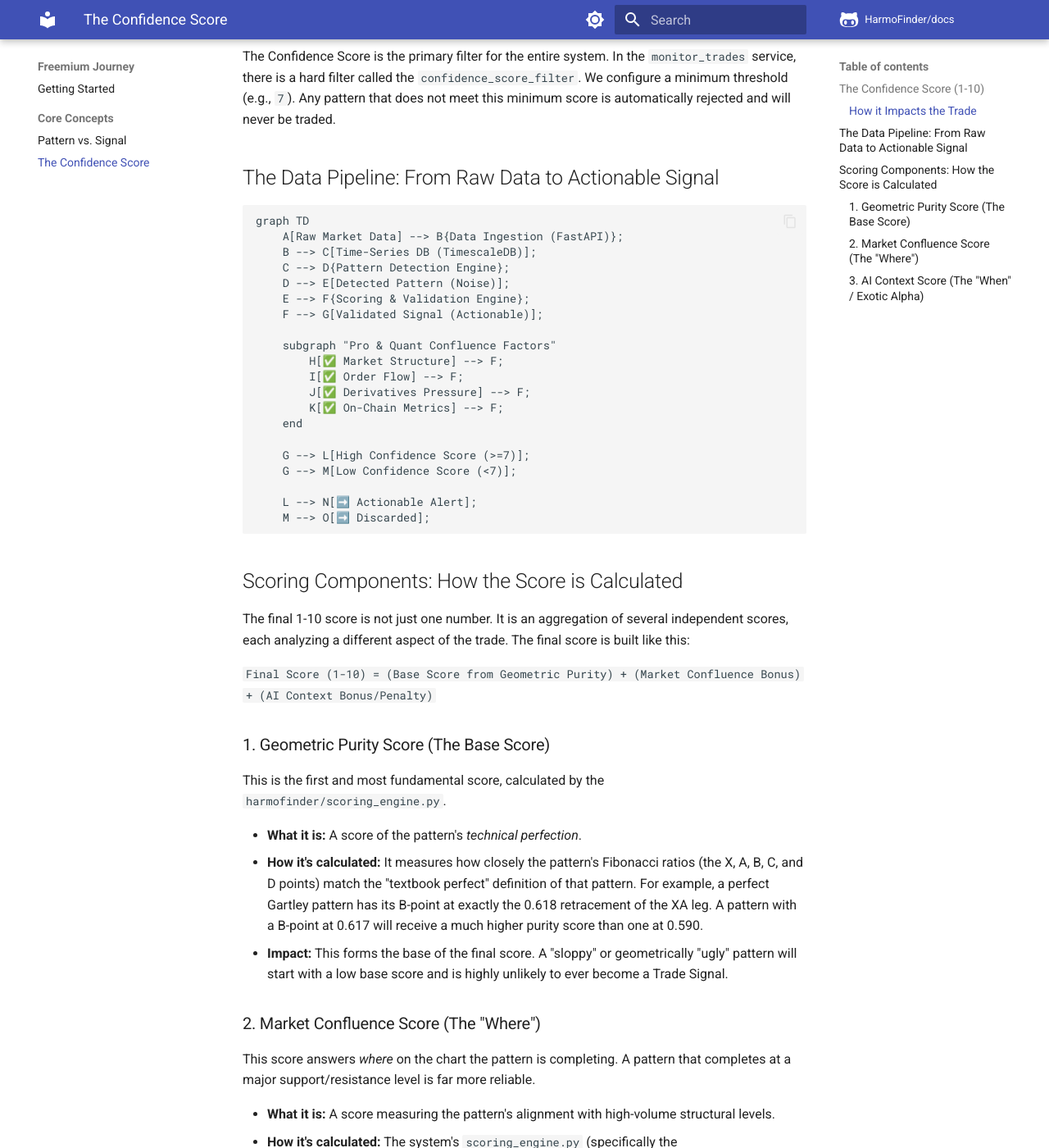
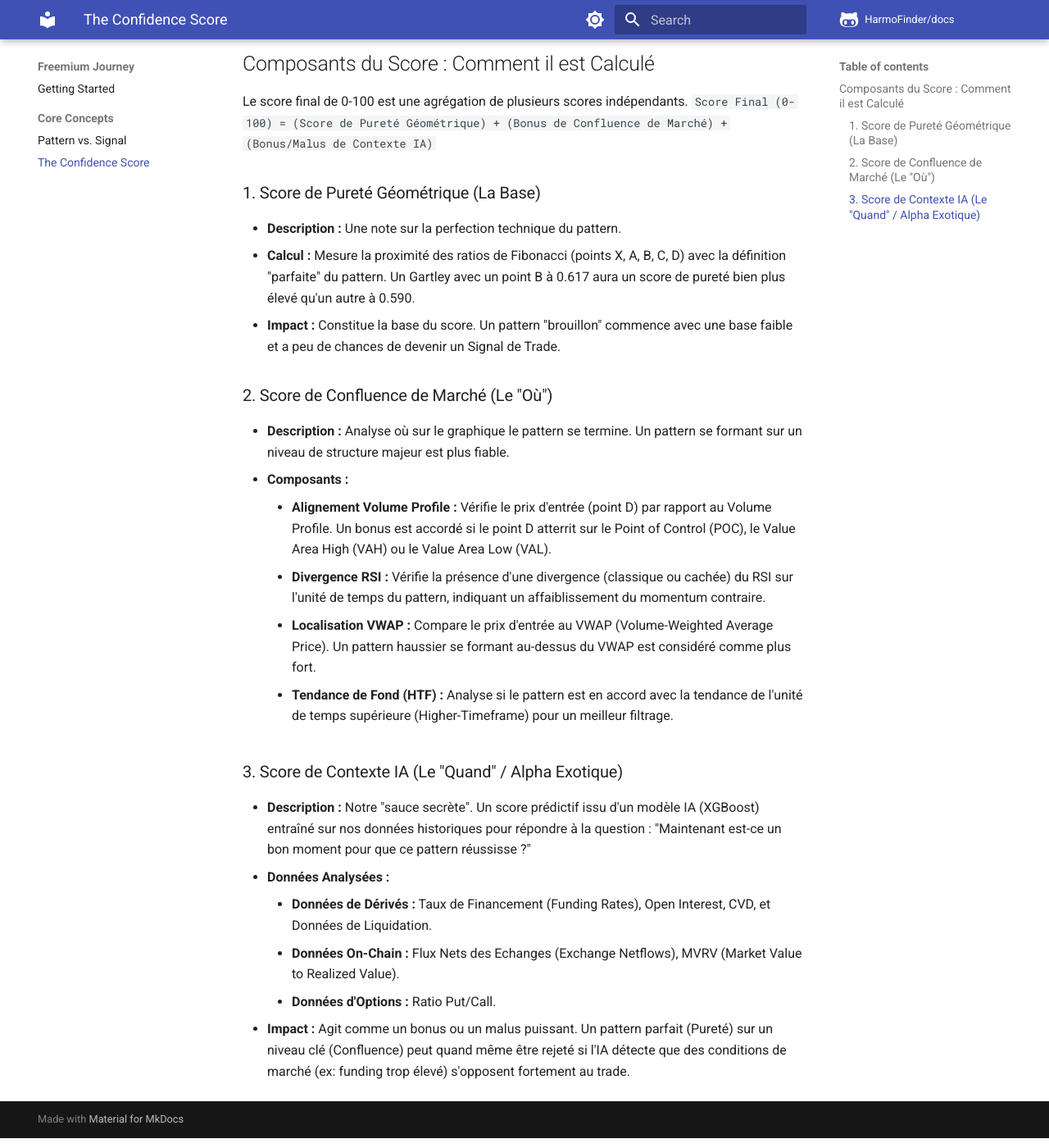
Before and after one commit to sfavato/cornerstone_trading_systems, an MkDocs documentation site: the page built from docs/core_concepts/confidence_score.md, in a window 1280 px wide and 1400 px high, scrolled down 486 px. Shown: the whole window at 82% size. Built offline with MkDocs 1.6.1 and Material for MkDocs 9.7.7, drawn with Linux system fonts in a browser that asks for light colours; comment, search, counter and statistics services are not loaded; some of the changed text lies outside the part shown.

Commit message:
docs: Align documentation with operational reality
- Standardizes the "Confidence Score" to 0-100 across the documentation.
- Adds documentation for previously undocumented features: Gann Projections, Fundamental Analysis, Pine Script Generator, and the Performance Dashboard.
- Adds a new architecture page explaining the microservices-based system.
- This brings the user documentation in line with the current state of the HarmoFinder trading system.

````diff
--- a/docs/core_concepts/confidence_score.md
+++ b/docs/core_concepts/confidence_score.md
@@ -1,74 +1,38 @@
-## The Confidence Score (1-10)
+# Le "Confidence Score" (0-100)
 
-The Confidence Score is the final, aggregated grade (from 1 to 10) that the system assigns to a pattern *after* it has been detected. It answers one question: **"What is the probability of this pattern succeeding right now, in the current market conditions?"**
+Le "Confidence Score" est la note finale et agrégée (de 0 à 100) que le système attribue à un pattern après sa détection. Il répond à une question : **"Quelle est la probabilité que ce pattern réussisse maintenant, dans les conditions de marché actuelles ?"**
 
-*   **Score 1-3:** Very low quality. Ignored.
-*   **Score 4-6:** Average quality. Ignored.
-*   **Score 7-10:** High quality, validated "Trade Signal." Passed to the execution engine.
+- **Score 0-40 :** Très faible qualité. Ignoré.
+- **Score 41-69 :** Qualité moyenne. Potentiel pour une analyse manuelle mais généralement ignoré par le bot.
+- **Score 70-100 :** Haute qualité, "Signal de Trade" validé. Transmis au moteur d'exécution.
 
-### How it Impacts the Trade
+Le seuil de 70 est notre référence par défaut, mais les utilisateurs "Pro" et "Quant" peuvent ajuster ce filtre via l'API.
 
-The Confidence Score is the primary filter for the entire system. In the `monitor_trades` service, there is a hard filter called the `confidence_score_filter`. We configure a minimum threshold (e.g., `7`). Any pattern that does not meet this minimum score is automatically rejected and will never be traded.
+## Composants du Score : Comment il est Calculé
 
-## The Data Pipeline: From Raw Data to Actionable Signal
+Le score final de 0-100 est une agrégation de plusieurs scores indépendants.
+`Score Final (0-100) = (Score de Pureté Géométrique) + (Bonus de Confluence de Marché) + (Bonus/Malus de Contexte IA)`
 
-```mermaid
-graph TD
-    A[Raw Market Data] --> B{Data Ingestion (FastAPI)};
-    B --> C[Time-Series DB (TimescaleDB)];
-    C --> D{Pattern Detection Engine};
-    D --> E[Detected Pattern (Noise)];
-    E --> F{Scoring & Validation Engine};
-    F --> G[Validated Signal (Actionable)];
+### 1. Score de Pureté Géométrique (La Base)
 
-    subgraph "Pro & Quant Confluence Factors"
-        H[✅ Market Structure] --> F;
-        I[✅ Order Flow] --> F;
-        J[✅ Derivatives Pressure] --> F;
-        K[✅ On-Chain Metrics] --> F;
-    end
+- **Description :** Une note sur la perfection technique du pattern.
+- **Calcul :** Mesure la proximité des ratios de Fibonacci (points X, A, B, C, D) avec la définition "parfaite" du pattern. Un Gartley avec un point B à 0.617 aura un score de pureté bien plus élevé qu'un autre à 0.590.
+- **Impact :** Constitue la base du score. Un pattern "brouillon" commence avec une base faible et a peu de chances de devenir un Signal de Trade.
 
-    G --> L[High Confidence Score (>=7)];
-    G --> M[Low Confidence Score (<7)];
+### 2. Score de Confluence de Marché (Le "Où")
 
-    L --> N[➡️ Actionable Alert];
-    M --> O[➡️ Discarded];
-```
+- **Description :** Analyse où sur le graphique le pattern se termine. Un pattern se formant sur un niveau de structure majeur est plus fiable.
+- **Composants :**
+    - **Alignement Volume Profile :** Vérifie le prix d'entrée (point D) par rapport au Volume Profile. Un bonus est accordé si le point D atterrit sur le Point of Control (POC), le Value Area High (VAH) ou le Value Area Low (VAL).
+    - **Divergence RSI :** Vérifie la présence d'une divergence (classique ou cachée) du RSI sur l'unité de temps du pattern, indiquant un affaiblissement du momentum contraire.
+    - **Localisation VWAP :** Compare le prix d'entrée au VWAP (Volume-Weighted Average Price). Un pattern haussier se formant au-dessus du VWAP est considéré comme plus fort.
+    - **Tendance de Fond (HTF) :** Analyse si le pattern est en accord avec la tendance de l'unité de temps supérieure (Higher-Timeframe) pour un meilleur filtrage.
 
-## Scoring Components: How the Score is Calculated
+### 3. Score de Contexte IA (Le "Quand" / Alpha Exotique)
 
-The final 1-10 score is not just one number. It is an aggregation of several independent scores, each analyzing a different aspect of the trade. The final score is built like this:
-
-`Final Score (1-10) = (Base Score from Geometric Purity) + (Market Confluence Bonus) + (AI Context Bonus/Penalty)`
-
-### 1. Geometric Purity Score (The Base Score)
-
-This is the first and most fundamental score, calculated by the `harmofinder/scoring_engine.py`.
-
-*   **What it is:** A score of the pattern's *technical perfection*.
-*   **How it's calculated:** It measures how closely the pattern's Fibonacci ratios (the X, A, B, C, and D points) match the "textbook perfect" definition of that pattern. For example, a perfect Gartley pattern has its B-point at exactly the 0.618 retracement of the XA leg. A pattern with a B-point at 0.617 will receive a much higher purity score than one at 0.590.
-*   **Impact:** This forms the base of the final score. A "sloppy" or geometrically "ugly" pattern will start with a low base score and is highly unlikely to ever become a Trade Signal.
-
-### 2. Market Confluence Score (The "Where")
-
-This score answers *where* on the chart the pattern is completing. A pattern that completes at a major support/resistance level is far more reliable.
-
-*   **What it is:** A score measuring the pattern's alignment with high-volume structural levels.
-*   **How it's calculated:** The system's `scoring_engine.py` (specifically the `calculate_volume_profile_score` function) checks the pattern's entry price (the D-point) against the **Volume Profile** of the asset.
-*   **Impact (Bonus System):**
-    *   **High Bonus:** Awarded if the D-point lands directly on the **Point of Control (POC)** (the highest-volume price level).
-    *   **Medium Bonus:** Awarded if the D-point lands on the **Value Area High (VAH)** or **Value Area Low (VAL)**.
-    *   **No Bonus:** Awarded if the pattern completes in a low-volume "dead zone."
-
-### 3. AI Context Score (The "When" / Exotic Alpha)
-
-This is our proprietary "secret sauce" and a key part of the "deep research" from the `masterplan.txt`. This score answers, "is *now* a good time for this pattern to succeed?"
-
-*   **What it is:** A predictive score from an AI model (XGBoost) trained on our historical trade data (`trade_journal`).
-*   **How it's trained:** The `backtesting/train_model.py` script trained the model by analyzing thousands of past trades. It learned what "invisible" market conditions were present during winning trades versus losing trades.
-*   **How it's calculated (Live):** The `update_indices/update_confidence_score.py` script runs periodically. It feeds the *live* market context into the AI model, which generates a score. This score is then fed into the final Confidence Score calculation.
-*   **Data Used (Exotic Alpha):**
-    *   **Derivatives Data:** Funding Rates, Open Interest, CVD, and Liquidation data.
-    *   **On-Chain Data:** Exchange Netflows, MVRV (Market Value to Realized Value), and Whale Accumulation.
-    *   **Options Data:** Put/Call Ratio.
-*   **Impact:** This score acts as a powerful bonus or penalty. A geometrically perfect (Purity) pattern at a key level (Confluence) might *still* be rejected if the AI model detects that, for example, high funding rates and exchange inflows are strongly opposing the trade.
+- **Description :** Notre "sauce secrète". Un score prédictif issu d'un modèle IA (XGBoost) entraîné sur nos données historiques pour répondre à la question : "Maintenant est-ce un bon moment pour que ce pattern réussisse ?"
+- **Données Analysées :**
+    - **Données de Dérivés :** Taux de Financement (Funding Rates), Open Interest, CVD, et Données de Liquidation.
+    - **Données On-Chain :** Flux Nets des Echanges (Exchange Netflows), MVRV (Market Value to Realized Value).
+    - **Données d'Options :** Ratio Put/Call.
+- **Impact :** Agit comme un bonus ou un malus puissant. Un pattern parfait (Pureté) sur un niveau clé (Confluence) peut quand même être rejeté si l'IA détecte que des conditions de marché (ex: funding trop élevé) s'opposent fortement au trade.
````
Also changed, not shown: docs/features/fundamental_analysis.md (added, +21 -0 lines), docs/features/gann_projections.md (added, +15 -0 lines), docs/features/performance_dashboard.md (added, +19 -0 lines), docs/features/pine_script_generator.md (added, +22 -0 lines), docs/index.md (+2 -2 lines), docs/quant_journey/architecture.md (added, +73 -0 lines).
